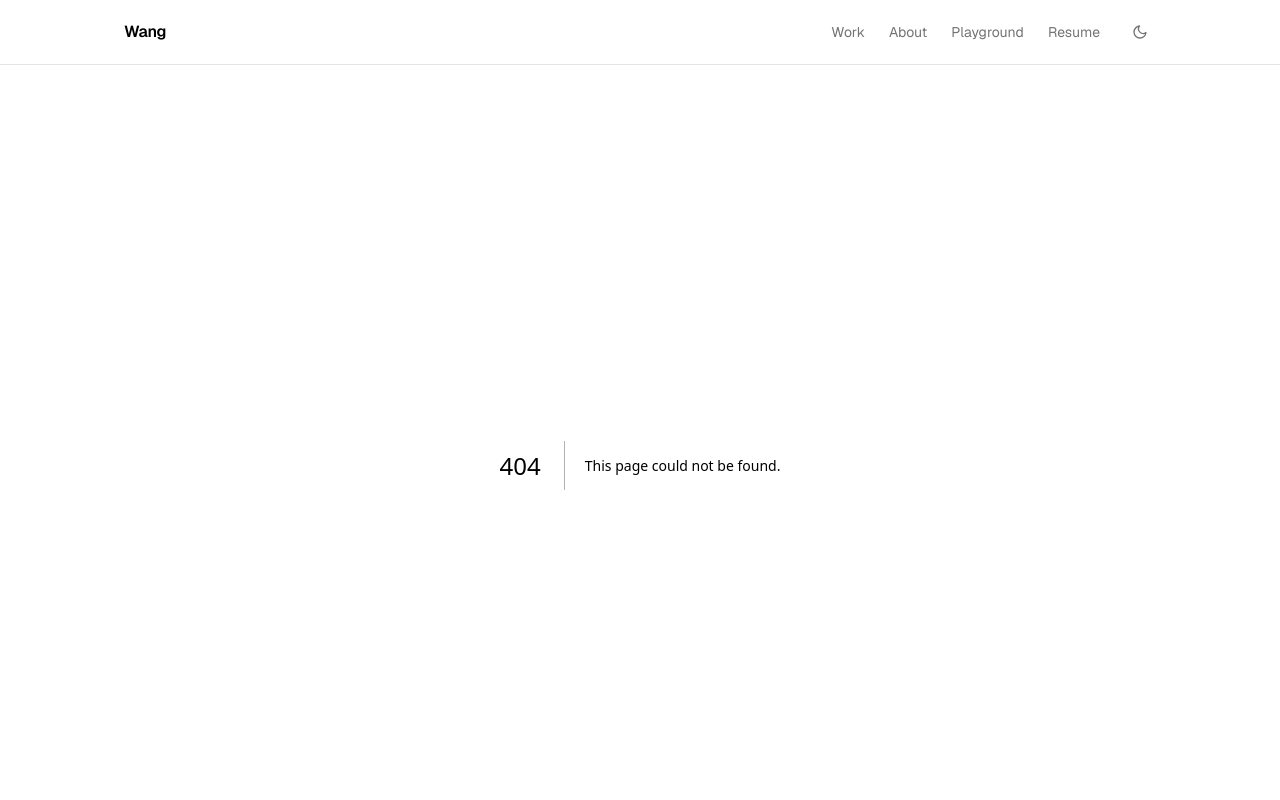
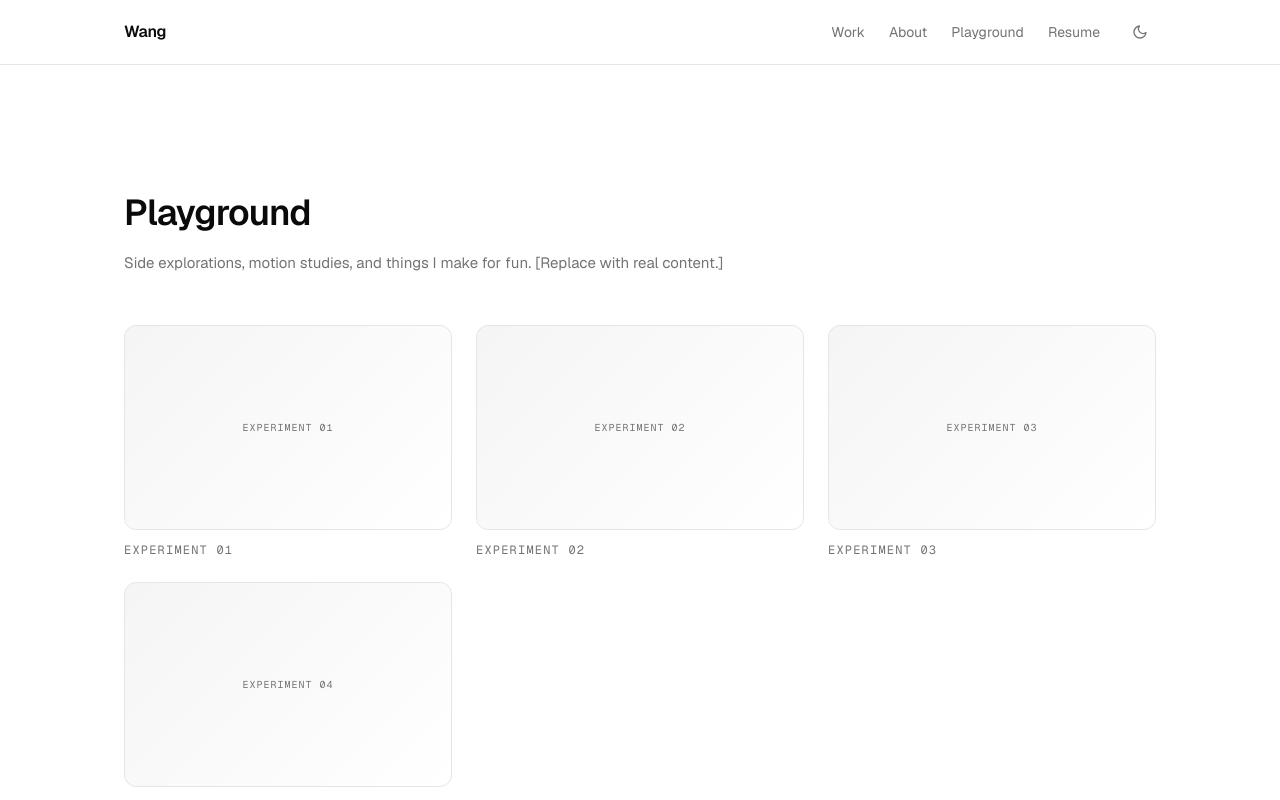
Before and after one commit to lingkan-wang/lingkan-wang.github.io, a Next.js app: page /playground in a window 1280 px wide. Before the commit this address had no page. Shown: the top 800 px of the page. Built offline with nearby package versions, Linux system fonts and the light colour scheme.

Commit message:
feat: playground page

```diff
--- /dev/null
+++ b/app/playground/page.tsx
@@ -0,0 +1,35 @@
+import type { Metadata } from "next";
+import { site } from "@/lib/site";
+import { Reveal } from "@/components/reveal";
+import { Placeholder } from "@/components/placeholder";
+
+export const metadata: Metadata = { title: `Playground — ${site.name}` };
+
+const experiments = [
+  "Experiment 01",
+  "Experiment 02",
+  "Experiment 03",
+  "Experiment 04",
+];
+
+export default function Playground() {
+  return (
+    <div className="mx-auto max-w-[1080px] px-6 pb-32 pt-24 sm:pt-32">
+      <Reveal>
+        <h1 className="text-3xl font-semibold tracking-tight sm:text-4xl">Playground</h1>
+        <p className="mt-4 max-w-[680px] text-[15px] leading-7 text-muted">
+          Side explorations, motion studies, and things I make for fun. [Replace with real content.]
+        </p>
+      </Reveal>
+
+      <Reveal delay={0.05} className="mt-12 grid grid-cols-1 gap-6 sm:grid-cols-2 lg:grid-cols-3">
+        {experiments.map((label) => (
+          <div key={label}>
+            <Placeholder label={label} />
+            <p className="mt-3 font-mono text-xs uppercase tracking-widest text-muted">{label}</p>
+          </div>
+        ))}
+      </Reveal>
+    </div>
+  );
+}
```
